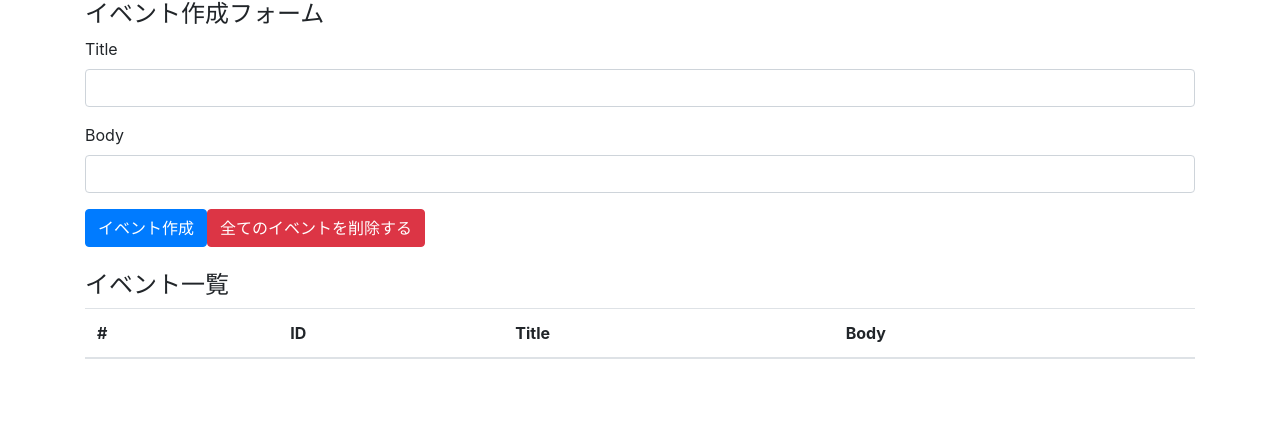
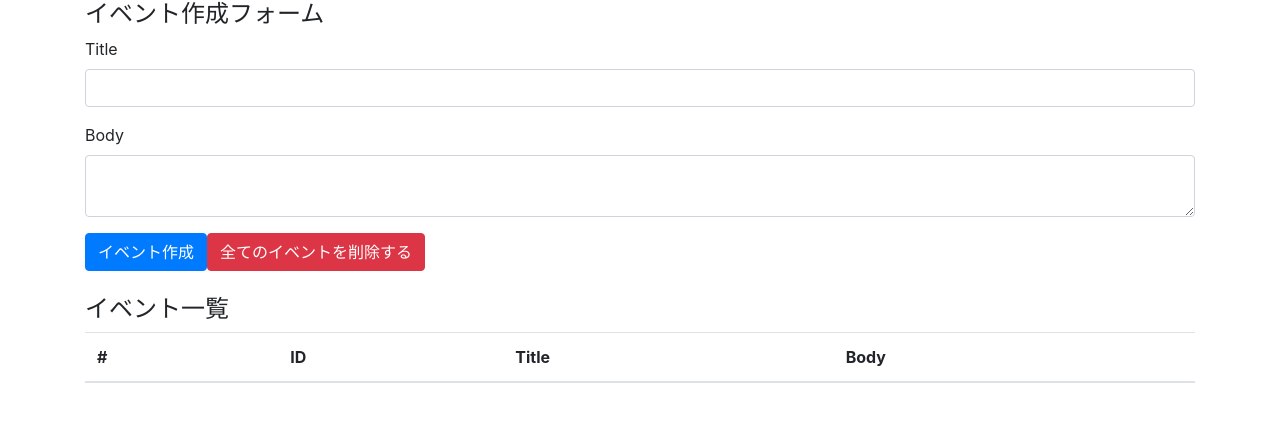
Before and after one commit to yukiorita1117/react-todo, a React (Create React App) app: page / in a window 1280 px wide. Shown: the top 422 px of the page. Built offline with nearby package versions, Linux system fonts and the light colour scheme.

Commit message:
create state transition

```diff
--- a/src/components/App.jsx
+++ b/src/components/App.jsx
@@ -6,6 +6,19 @@ import reducer from "../reducers/index";
 const App = () => {
   //ここのstateはreducerが勝手に検知して変えてくれる(イベント発火時に)
   const [state, dispatch] = useReducer(reducer, []);
+  const [title, setTitle] = useState("");
+  const [body, setBody] = useState("");
+
+  const addEvent = e => {
+    //eはイベントオブジェクト的なやつ
+    //preventDefault()メソッドで初期で備わってる全体再レンダリングを防止する。(更新して欲しいところだけレンダリングさせたい)
+    e.preventDefault();
+    dispatch({ type: "CREATE_EVENT", title, body });
+
+    setTitle("");
+    setBody("");
+  };
+
   return (
     <>
       <div className="container">
@@ -13,15 +26,27 @@ const App = () => {
         <form>
           <div className="form-group">
             <label htmlFor="formEventTitle">Title</label>
-            <input className="form-control" id="formEventTitle"></input>
+            <input
+              className="form-control"
+              id="formEventTitle"
+              value={title}
+              onChange={e => setTitle(e.target.value)}
+            ></input>
           </div>
 
           <div className="form-group">
             <label htmlFor="formEventBody">Body</label>
-            <input className="form-control" id="formEventBody"></input>
+            <textarea
+              className="form-control"
+              id="formEventBody"
+              value={body}
+              onChange={e => setBody(e.target.value)}
+            ></textarea>
           </div>
 
-          <button className="btn btn-primary">イベント作成</button>
+          <button className="btn btn-primary" onClick={addEvent}>
+            イベント作成
+          </button>
           <button className="btn btn-danger">全てのイベントを削除する</button>
         </form>
         <br />
--- a/src/reducers/index.js
+++ b/src/reducers/index.js
@@ -8,12 +8,13 @@
 const events = (state = [], action) => {
   switch (action.type) {
     case "CREATE_EVENT":
+      console.log("reducer内部", state);
       const event = { title: action.title, body: action.body };
       const length = state.length;
       const id = length === 0 ? 1 : state[length - 1].id + 1;
 
       //stateを展開して、id挿入し、eventも展開して挿入
-      return { ...state, id, ...event };
+      return [...state, { ...state, id, ...event }];
     case "DELETE":
       return state;
     case "DELETE_ALL_EVENT":
```
